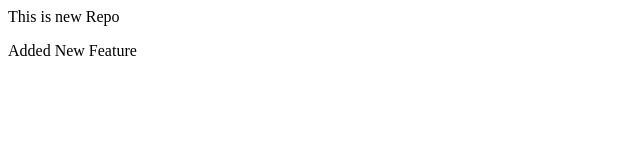
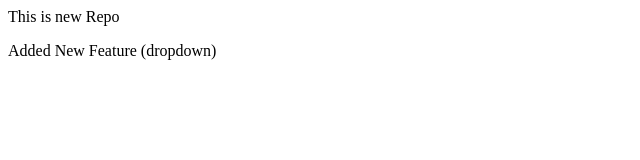
Before and after one commit to sumitmehar/localrepo, a plain HTML site: page index.html in a window 1280 px wide. Shown: the full height of the page, 0-640 px from the left. Drawn offline with Linux system fonts and the light colour scheme.

Commit message:
Added Dropdown

```diff
--- a/index.html
+++ b/index.html
@@ -1,2 +1,2 @@
 <p>This is new Repo</p>
-<p>Added New Feature</p>
+<p>Added New Feature (dropdown)</p>
```
